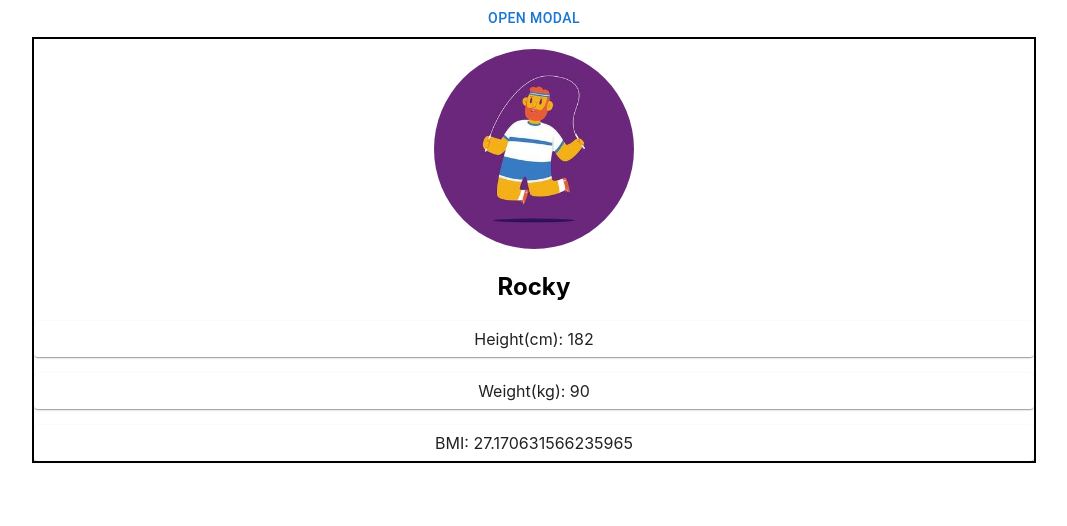
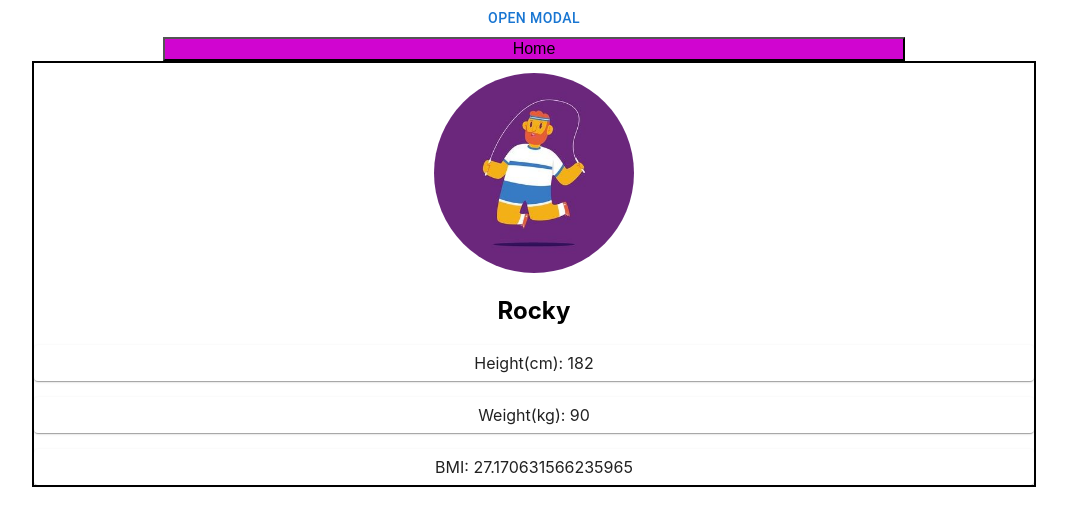
Before and after one commit to faceless5879/workout-tracker, a React (Create React App) app: page / in a window 1280 px wide. Shown: the top 526 px of the page, without its empty margins (106-1173 px from the left). Built offline with nearby package versions, Linux system fonts and the light colour scheme.

Commit message:
feat: add home button

```diff
--- a/src/components/userProfile/UserProfile.jsx
+++ b/src/components/userProfile/UserProfile.jsx
@@ -16,6 +16,8 @@
 
 export default function UserProfile() {
   return (
+    <div>
+      <button className="home-btn">Home</button>
     <div className="card">
       <div>
         <img className="image" alt="Workout Avatar" src={require("./image/f9b1e644099201a068b395489e96013a.jpeg")} />
@@ -26,6 +28,7 @@
         <Item>Weight(kg): 90</Item>
         <Item>BMI: {calcBMI(90, 182)}</Item>
       </Stack>
+      </div>
     </div>
   )
 }
--- a/src/components/userProfile/userProfile.css
+++ b/src/components/userProfile/userProfile.css
@@ -11,3 +11,9 @@
     padding-top: 10px;
     width: min(90%, 1000px);
 }
+
+.home-btn {
+    width: 58%;
+    background-color: rgb(208, 5, 208);
+    font-size: 16px;
+}
```
